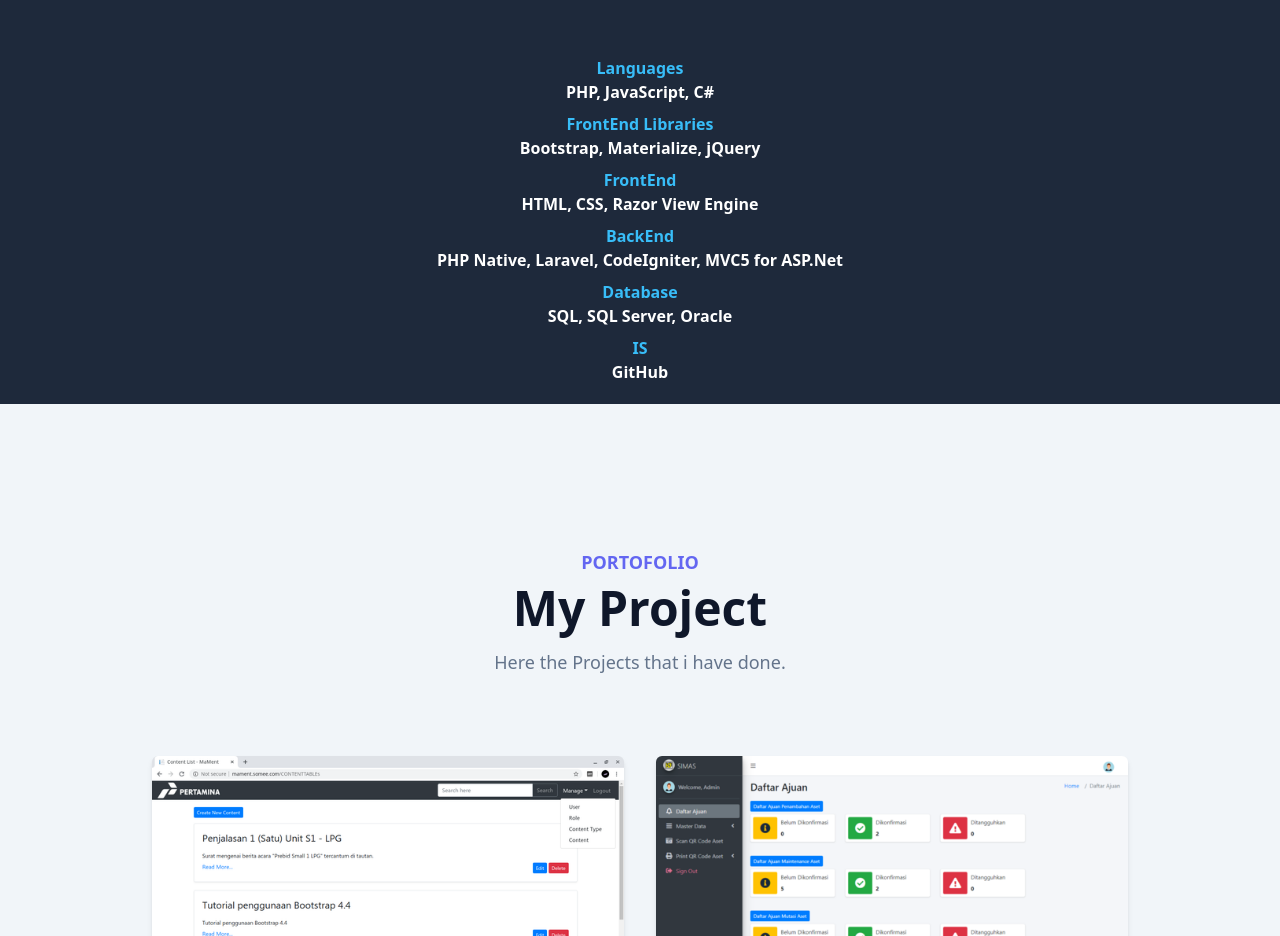
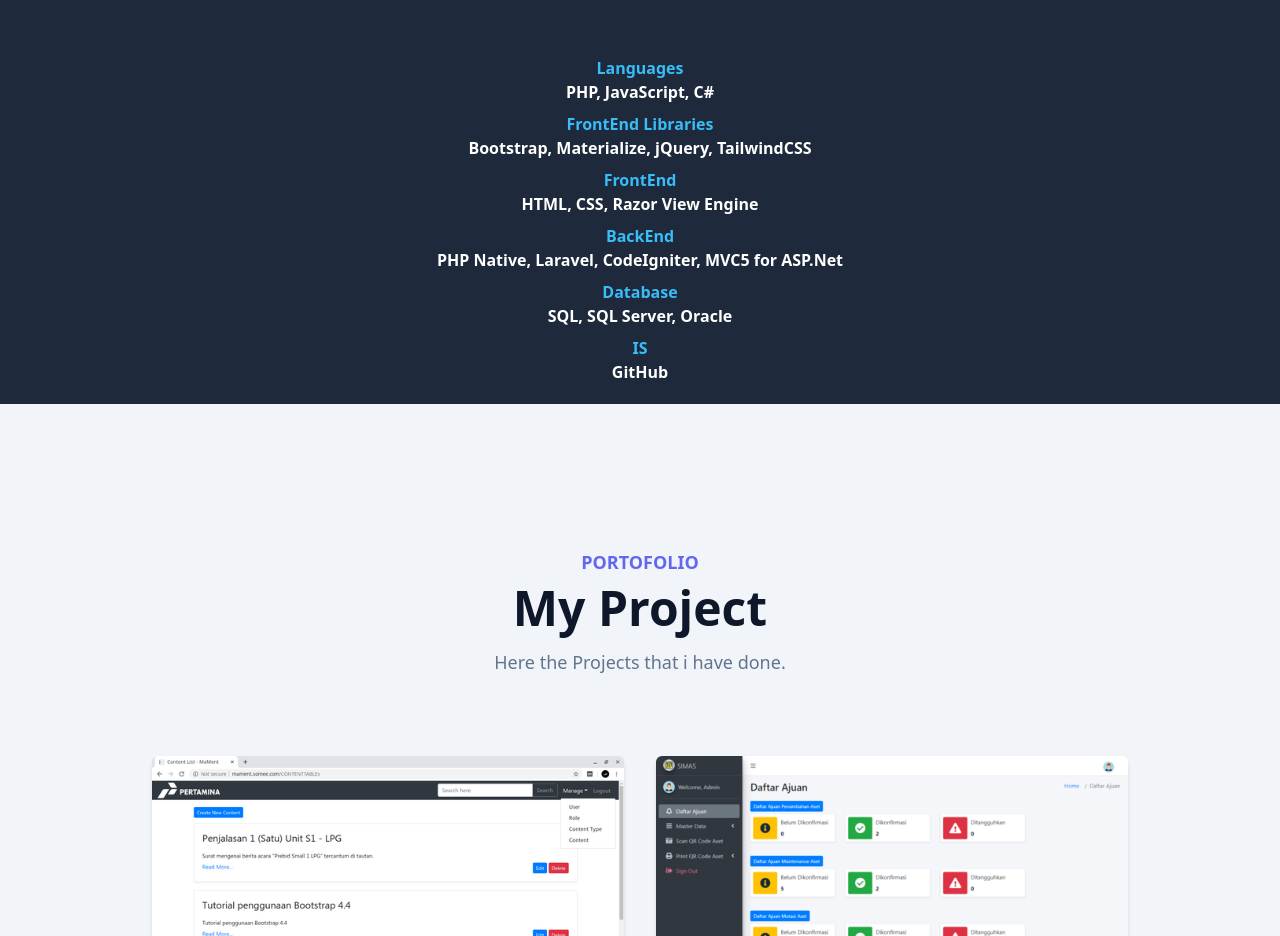
Before and after one commit to syahronirizki/my-portofolio, a website: page index.html in a window 1280 px wide. Shown: the part 1680-2616 px from the top of the page. Drawn offline with Linux system fonts and the light colour scheme; some packages are replaced by stand-ins of ours; a script that the page names is missing.

Commit message:
Update index.html

```diff
--- a/index.html
+++ b/index.html
@@ -323,7 +323,7 @@
                     >FrontEnd Libraries</label
                   >
                   <p class="text-base font-semibold text-white">
-                    Bootstrap, Materialize, jQuery
+                    Bootstrap, Materialize, jQuery, TailwindCSS
                   </p>
                 </div>
                 <div class="w-full px-4 mb-2">
```
